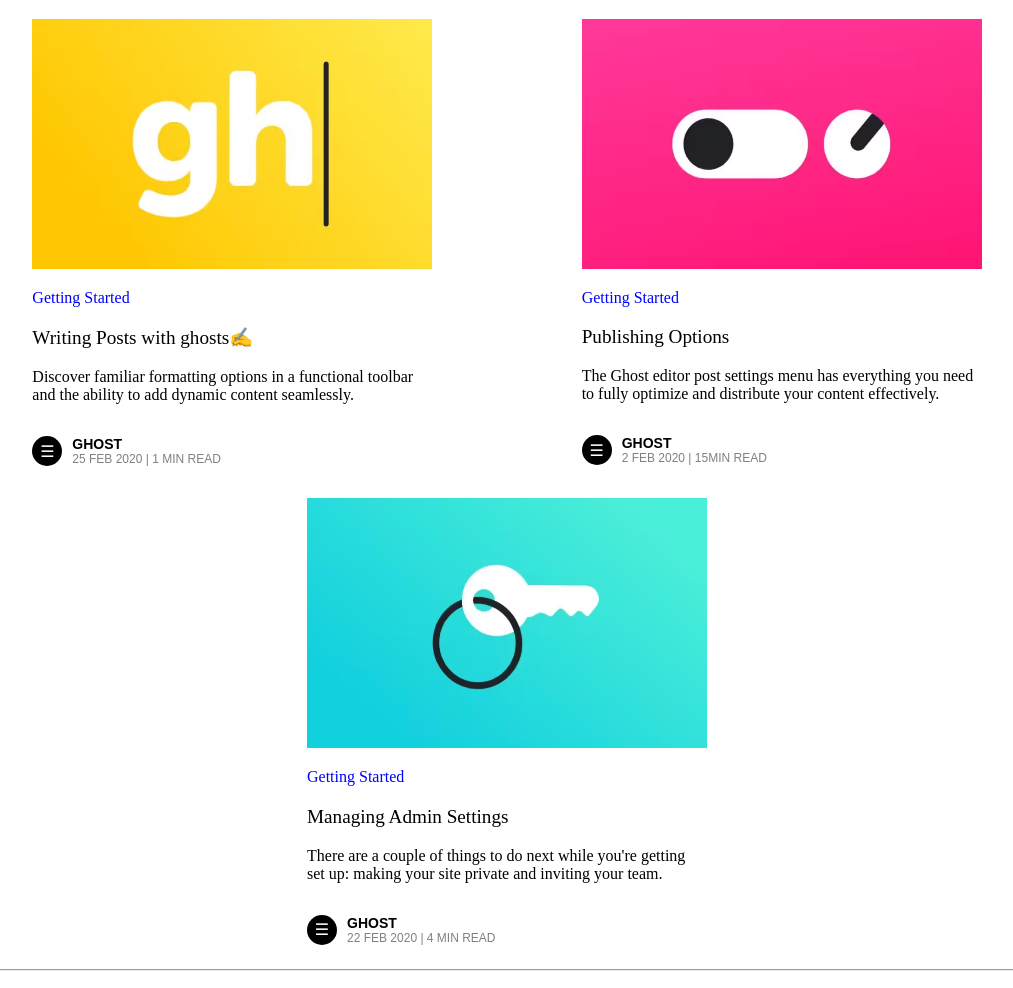
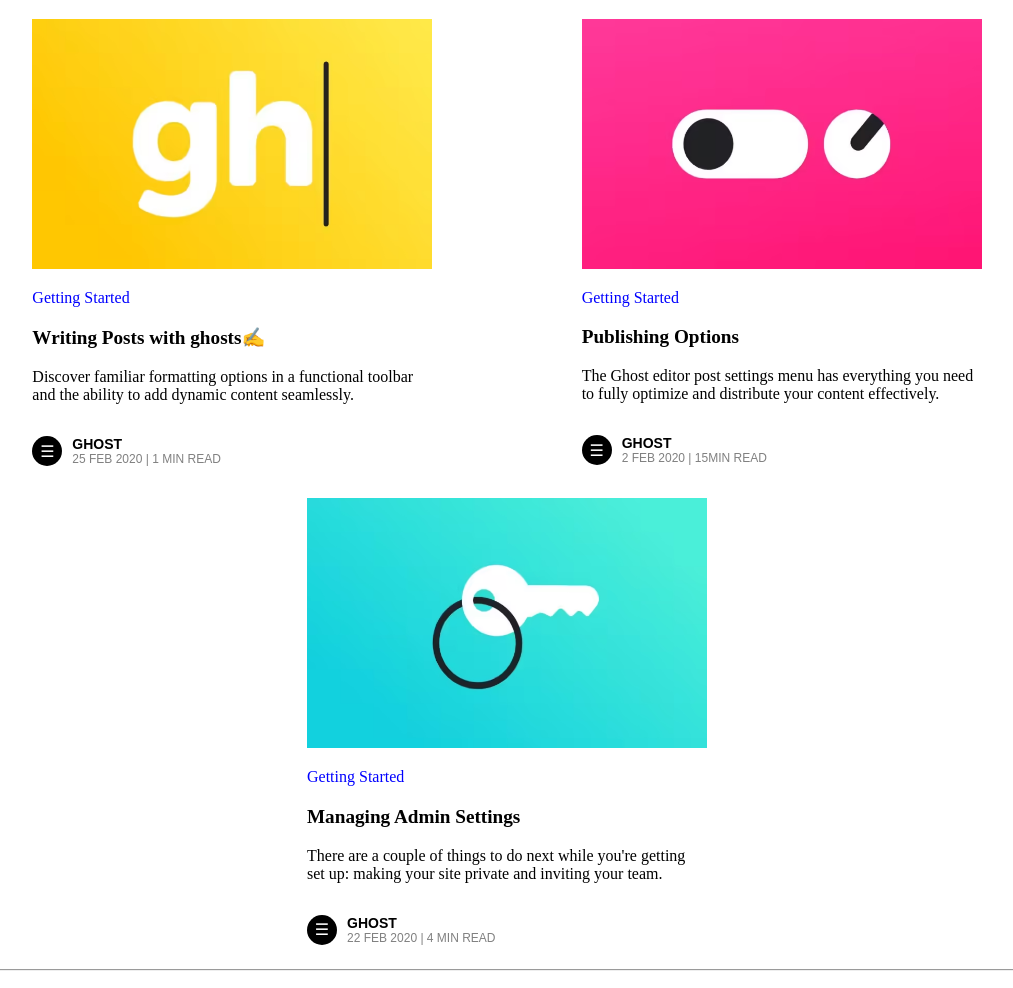
Before and after one commit to Karan-Bharti1/Blog-Using-flex-Box, a website: page index.html in a window 1280 px wide. Shown: the part 912-1900 px from the top of the page, without its empty margins (133-1146 px from the left). Drawn offline with Linux system fonts and the light colour scheme.

Commit message:
chore: adjusted font size and font weight for text-head

```diff
--- a/styles.css
+++ b/styles.css
@@ -132,7 +132,6 @@
 
 }
 .posts-card {
-
     max-width: 400px;
     background: white;
     padding: 1rem;
@@ -150,8 +149,8 @@
     font-size: medium;
 }
 .text-head{
-    font-size: large;
     font-size: larger;
+    font-weight: bolder;
 }
 .large-posts-container{
     display: flex;
```
